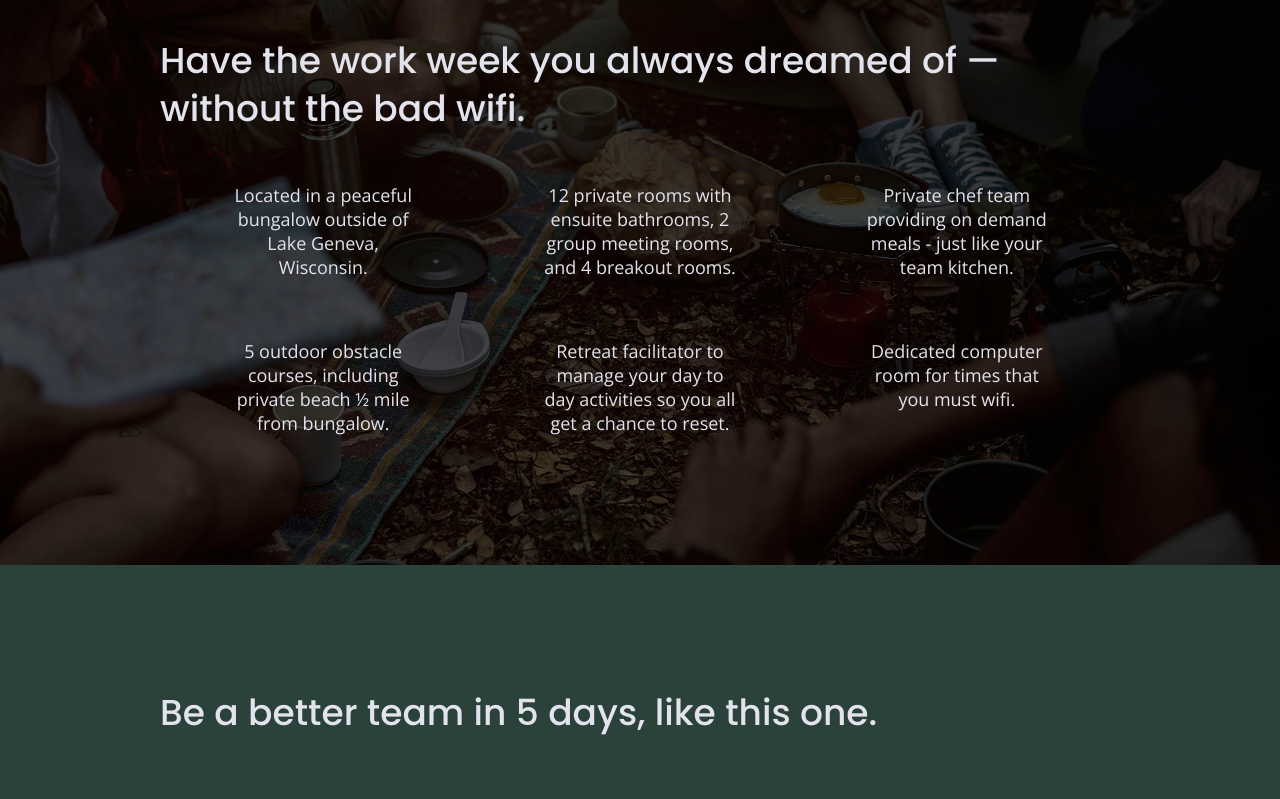
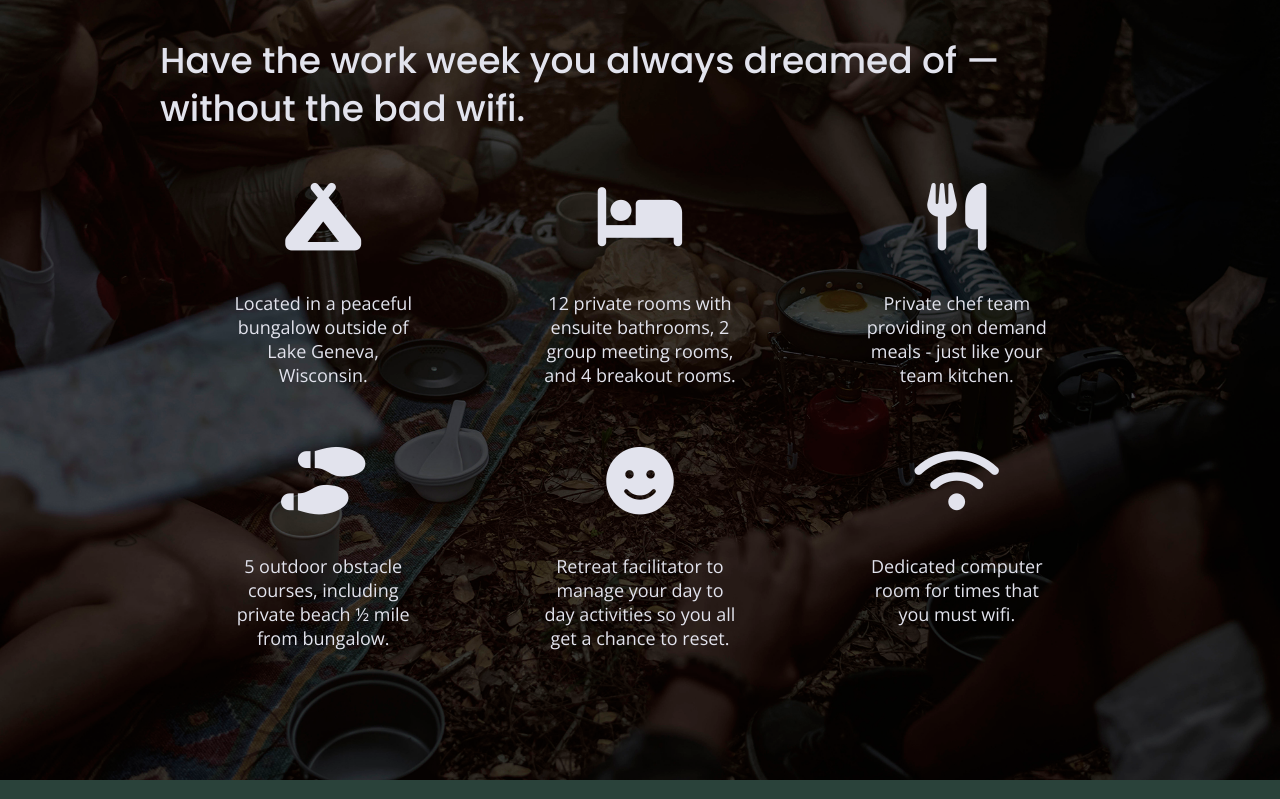
Before and after one commit to DNBlalock/unplugged-responsive-site, a website built with Parcel: page index.html in a window 1280 px wide. Shown: the part 1087-1886 px from the top of the page. Built offline with nearby package versions, Linux system fonts and the light colour scheme.

Commit message:
Added fontawesome link in <head>

```diff
--- a/css/main.css
+++ b/css/main.css
@@ -98,6 +98,7 @@ body {
   font-family: 'Open Sans', sans-serif;
   font-size: 1em;
   color: #e2e3ed;
+  text-align: left;
 }
 
 ul,
@@ -314,6 +315,11 @@ input[type=button] {
 .features p {
   text-align: center;
   margin: 0;
+}
+
+.features i {
+  font-size: 3.75em;
+  margin-bottom: 40px;
 }
 
 /* Reviews section */
--- a/index.html
+++ b/index.html
@@ -18,6 +18,8 @@
 
   <link rel="stylesheet" href="css/normalize.css">
   <link rel="stylesheet" href="css/main.css">
+  <script src="https://kit.fontawesome.com/b4b4a92b81.js" crossorigin="anonymous"></script>
+  <!-- Font Awesome link below CSS links-->
 
   <!-- Google Fonts below-->
   <link href="https://fonts.googleapis.com/css?family=Open+Sans:400,700|Poppins:500,700" rel="stylesheet">
@@ -73,32 +75,44 @@
         <h2>Have the work week you always dreamed of — without the bad wifi.</h2>
         <div class="features-items">
           <article>
-            <p class="fontawesome-icon"></p>
+            <p class="fontawesome-icon">
+              <i class="fas fa-campground"></i>
+            </p>
             <p class="features-item-description">Located in a peaceful bungalow outside of Lake Geneva, Wisconsin.</p>
           </article>
           <article>
-            <p class="fontawesome-icon"></p>
+            <p class="fontawesome-icon">
+              <i class="fas fa-bed"></i>
+            </p>
             <p class="features-item-description">12 private rooms with ensuite bathrooms, 2 group meeting rooms, and 4
               breakout rooms.</p>
           </article>
           <article>
-            <p class="fontawesome-icon"></p>
+            <p class="fontawesome-icon">
+              <i class="fas fa-utensils"></i>
+            </p>
             <p class="features-item-description">Private chef team providing on demand meals - just like your team
               kitchen.</p>
           </article>
           <article>
-            <p class="fontawesome-icon"></p>
+            <p class="fontawesome-icon">
+              <i class="fas fa-shoe-prints"></i>
+            </p>
             <p class="features-item-description">5 outdoor obstacle courses, including private beach ½ mile from
               bungalow.
             </p>
           </article>
           <article>
-            <p class="fontawesome-icon"></p>
+            <p class="fontawesome-icon">
+              <i class="fas fa-smile"></i>
+            </p>
             <p class="features-item-description">Retreat facilitator to manage your day to day activities so you all get
               a chance to reset.</p>
           </article>
           <article>
-            <p class="fontawesome-icon"></p>
+            <p class="fontawesome-icon">
+              <i class="fas fa-wifi"></i>
+            </p>
             <p class="features-item-description">Dedicated computer room for times that you must wifi.</p>
           </article>
         </div>
```
Also changed, not shown: about/index.html (+2 -0 lines), faq/index.html (+2 -0 lines).
